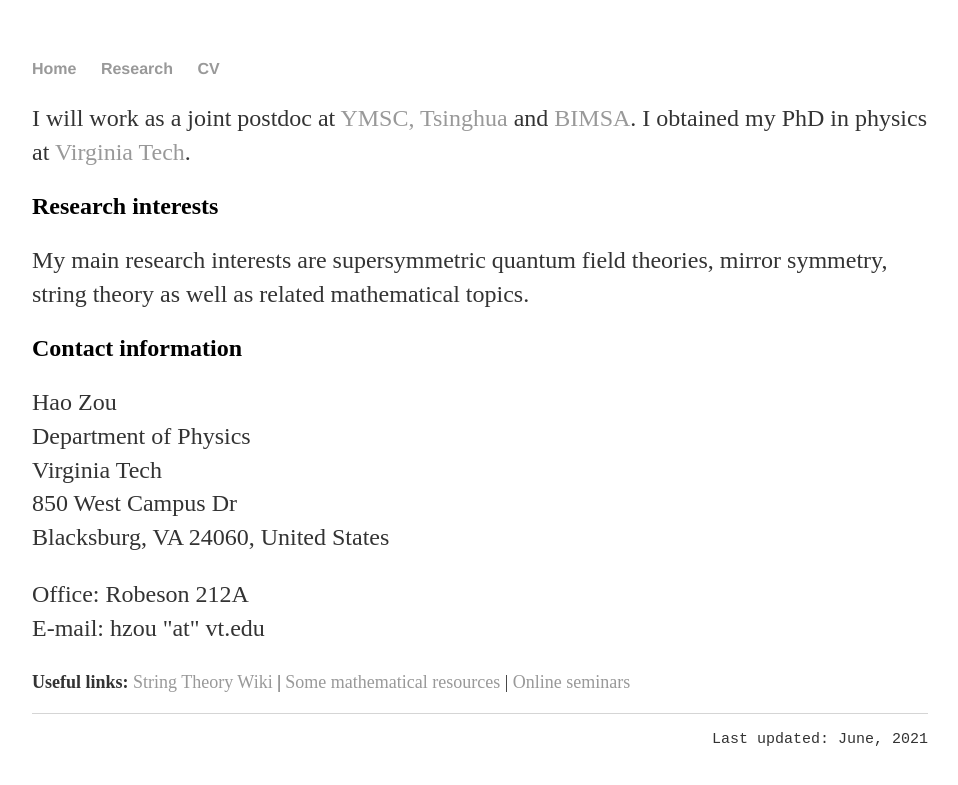
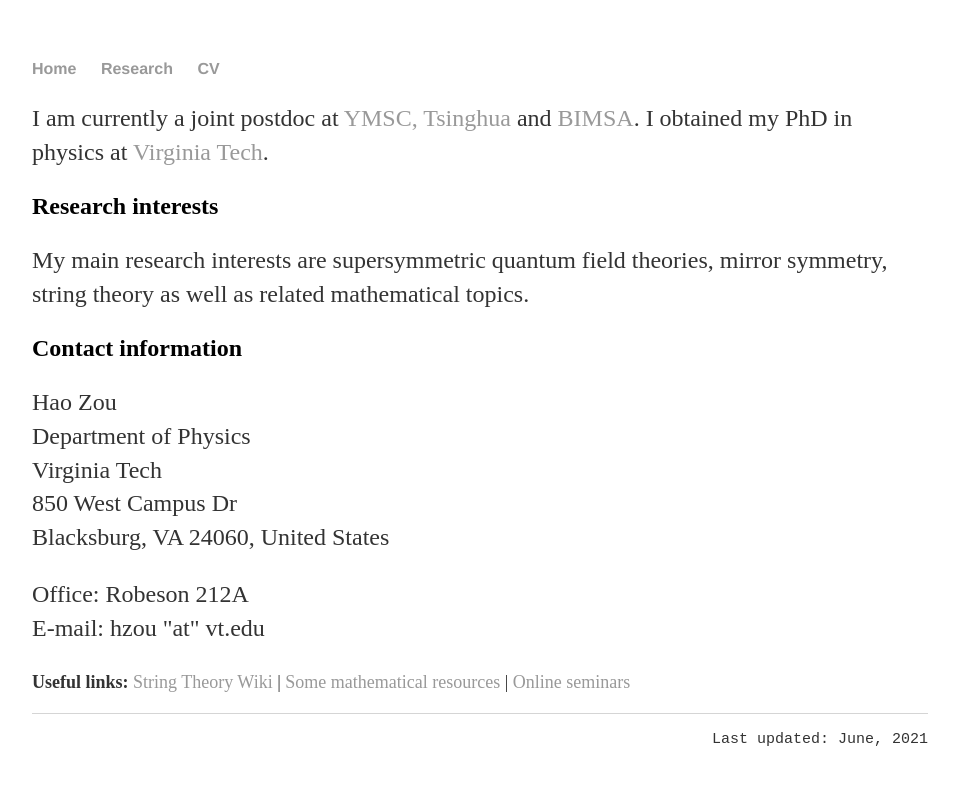
Before and after one commit to hhzou/hhzou.github.io, a Jekyll site: the page built from index.html, in a window 1280 px wide. Shown: the top 785 px of the page, without its empty margins (160-1118 px from the left). Built offline with Jekyll 4.4.1, drawn with Linux system fonts in a browser that asks for light colours.

Commit message:
Update index.html

```diff
--- a/index.html
+++ b/index.html
@@ -4,7 +4,7 @@ title: Hao Zou - Homepage
 ---
 <div class="about">
 	<p>
-		I will work as a joint postdoc at <a href="https://ymsc.tsinghua.edu.cn/cn" target="_blank" rel="noopener noreferrer">YMSC, Tsinghua</a> and <a href="http://www.bimsa.cn" target="_blank" rel="noopener noreferrer">BIMSA</a>. I obtained my PhD in physics at <a href="https://www.phys.vt.edu" target="_blank" rel="noopener noreferrer">Virginia Tech</a>.
+		I am currently a joint postdoc at <a href="https://ymsc.tsinghua.edu.cn/cn" target="_blank" rel="noopener noreferrer">YMSC, Tsinghua</a> and <a href="http://www.bimsa.cn" target="_blank" rel="noopener noreferrer">BIMSA</a>. I obtained my PhD in physics at <a href="https://www.phys.vt.edu" target="_blank" rel="noopener noreferrer">Virginia Tech</a>.
 	</p>
 
 	<h2>Research interests</h2>
```
